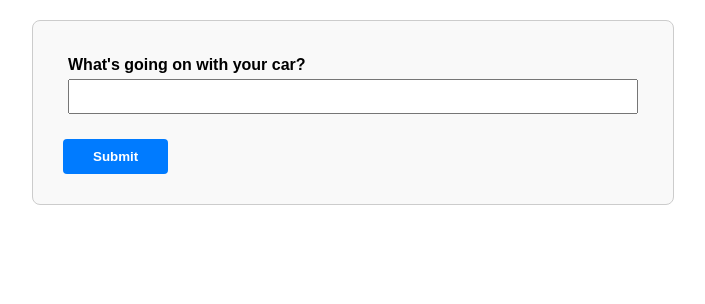
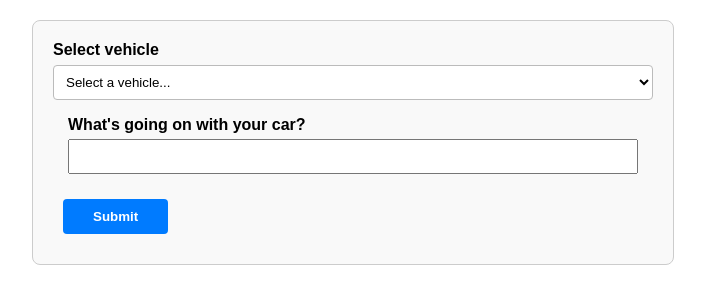
Before and after one commit to SWE-Practicum-AI-Diagnostic-Tool/SWE-Practicum-AI-Diagnostic-Tool, a Vue app: page /solution-form in a window 1280 px wide. Shown: the top 304 px of the page, without its empty margins (287-992 px from the left). Built offline with nearby package versions, Linux system fonts and the light colour scheme; what vue3-google-login would draw is missing.

Commit message:
Updated Solution Form
Added vehicle selection and example vehicles

```diff
--- a/src/components/SolutionForm.vue
+++ b/src/components/SolutionForm.vue
@@ -1,11 +1,31 @@
 <script setup>
-import FormSection from './FormSection.vue'
+import { ref } from 'vue';
+import FormSection from './FormSection.vue';
+
+// Example vehicle list — change or load dynamically as needed
+const vehicles = ref([
+  { id: 'veh1', label: 'Honda Civic (2018)' },
+  { id: 'veh2', label: 'Toyota Corolla (2020)' },
+  { id: 'veh3', label: 'Ford F-150 (2019)' },
+]);
+
+const selectedVehicle = ref('');
 </script>
 
 <template>
   <div class="form-container">
     <form>
+      <!-- Select vehicle dropdown -->
+      <div class="vehicle-select-group">
+        <label for="select-vehicle" class="vehicle-label">Select vehicle</label>
+        <select id="select-vehicle" v-model="selectedVehicle">
+          <option value="" disabled>Select a vehicle...</option>
+          <option v-for="v in vehicles" :key="v.id" :value="v.id">{{ v.label }}</option>
+        </select>
+      </div>
+
       <FormSection title="What's going on with your car?" required />
+
       <!-- Submit -->
       <button type="submit">Submit</button>
     </form>
@@ -22,6 +42,24 @@ import FormSection from './FormSection.vue'
   background-color: #f9f9f9;
 }
 
+.vehicle-select-group {
+  display: flex;
+  flex-direction: column;
+  margin-bottom: 1rem;
+}
+
+.vehicle-label {
+  margin-bottom: 0.4rem;
+  font-weight: 600;
+}
+
+select {
+  padding: 0.5rem;
+  border-radius: 4px;
+  border: 1px solid #bbb;
+  background: white;
+}
+
 button {
   margin: 10px 10px;
   padding: 10px 30px;
@@ -36,4 +74,5 @@ button {
 button:hover {
   background-color: #0056b3;
 }
+
 </style>
```
